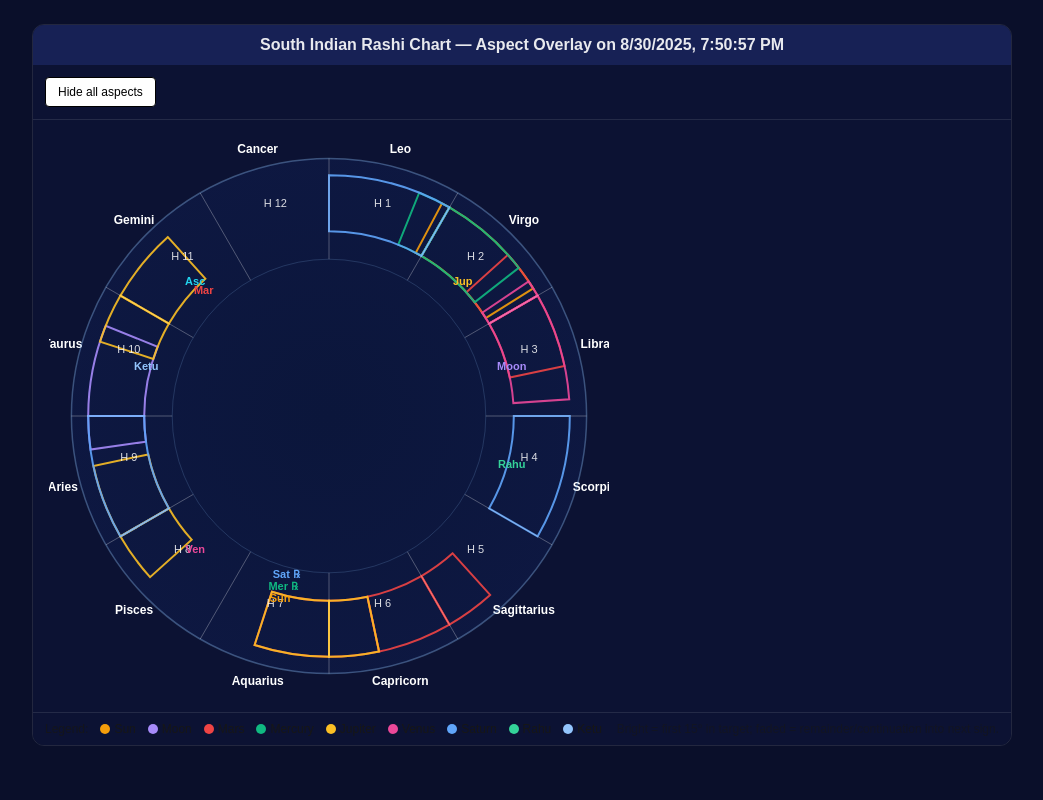
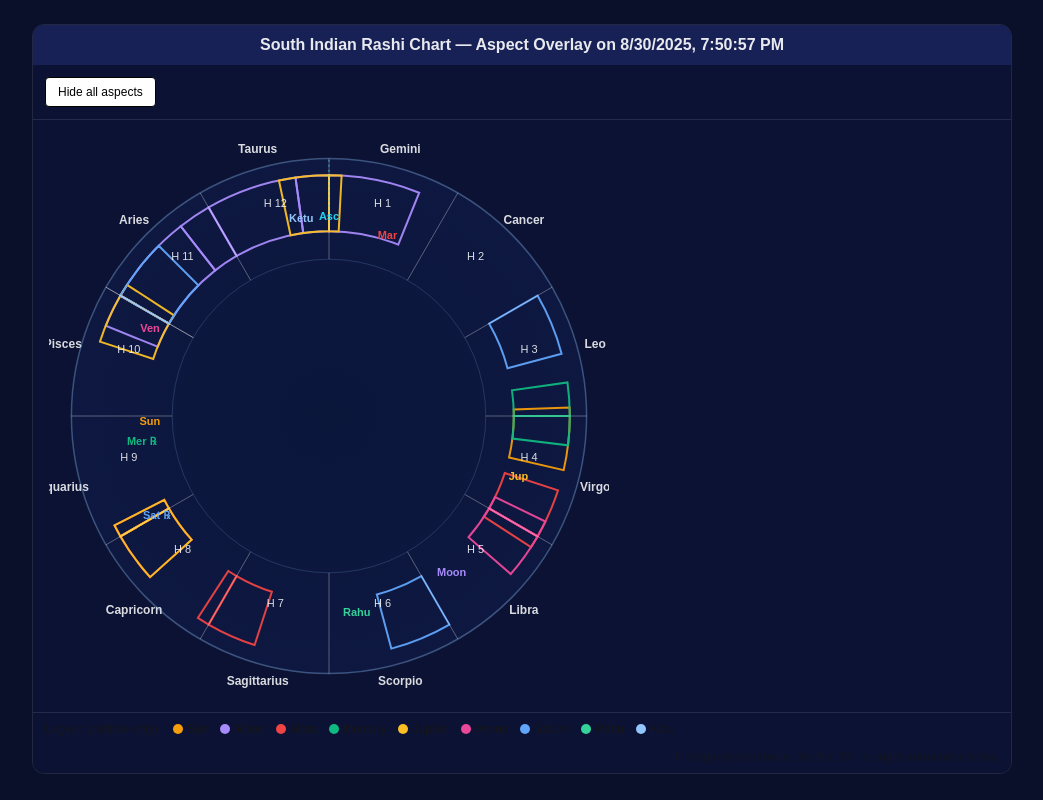
Before and after one commit to Vaishu1293/vedic-rashi, a Next.js app: page / in a window 1280 px wide. Both pictures are taken after a click on the button "Show all aspects". Shown: the whole page, without its empty margins (118-1161 px from the left). Built offline with nearby package versions, Linux system fonts and the light colour scheme.

Commit message:
planet-vision

```diff
--- a/src/app/circularRashiChart.tsx
+++ b/src/app/circularRashiChart.tsx
@@ -13,12 +13,12 @@ export interface Placement {
 }
 
 interface Props {
-  ascSign: number;
+  ascSign: number;               // fallback if no Asc placement found
   placements: Placement[];
-  size?: number;
+  size?: number;                 // px, default 560
   selectedPlanet?: Planet | null;
-  highlightPlanets?: Planet[];
-  showAllAspects?: boolean;      // NEW: control fill vs border mode
+  highlightPlanets?: Planet[];   // show *all* aspects for these
+  showAllAspects?: boolean;      // outline-only if true
 }
 
 export const P_COLOR: Record<Planet, string> = {
@@ -34,7 +34,7 @@ const P_LABEL: Record<Planet, string> = {
 
 // Whole-sign drishti
 export const DRISHTI_OFFSETS: Partial<Record<Planet, number[]>> = {
-  Sun:[6], Moon:[6], Mercury:[6], Venus:[6],
+  Sun:[6], Moon:[5, 6, 7], Mercury:[6], Venus:[6],
   Mars:[3,6,7], Jupiter:[4,6,8], Saturn:[2,6,9],
   Rahu:[], Ketu:[],
 };
@@ -46,15 +46,23 @@ const SIGN_NAMES = [
 
 // helpers
 const clampDeg = (d?: number) => Math.max(0, Math.min(29.999, d ?? 0));
-function signStartAngle(sign: number, ascSign: number): number {
-  const houseIdx = (sign - ascSign + 12) % 12;
+
+/** Angle for the *start* of a sign when H1 = ascSignEff is at 12 o’clock (-90°). */
+function signStartAngle(sign: number, ascSignEff: number): number {
+  const houseIdx = (sign - ascSignEff + 12) % 12;
   return -90 + houseIdx * 30;
 }
+
 function polar(cx: number, cy: number, r: number, angleDegCW: number) {
   const rad = (Math.PI / 180) * angleDegCW;
   return { x: cx + r * Math.cos(rad), y: cy + r * Math.sin(rad) };
 }
-function ringSectorPath(cx: number, cy: number, rInner: number, rOuter: number, startDeg: number, endDeg: number) {
+
+function ringSectorPath(
+  cx: number, cy: number,
+  rInner: number, rOuter: number,
+  startDeg: number, endDeg: number
+) {
   let s = startDeg, e = endDeg;
   if (e < s) [s, e] = [e, s];
   const large = e - s > 180 ? 1 : 0;
@@ -74,33 +82,62 @@ function ringSectorPath(cx: number, cy: number, rInner: number, rOuter: number,
 
 type Seg = { targetSign: number; startAngle: number; endAngle: number; color: string; brightFirst15: boolean };
 
-function makeSegmentsForPlanet(pl: Planet, placements: Placement[], ascSign: number): Seg[] {
+// --- replace this function with the one below ---
+
+function makeSegmentsForPlanet(pl: Planet, placements: Placement[], ascSignEff: number): Seg[] {
   const src = placements.find(p => p.planet === pl);
   if (!src) return [];
-  const deg = clampDeg(src.deg);
+
+  const startDeg = clampDeg(src.deg);      // degree inside the *target* sign
   const color = P_COLOR[pl];
   const offs = DRISHTI_OFFSETS[pl] ?? [];
+
+  // ⬅️ Moon spans 30°, everyone else 15°
+  const TOTAL_SPAN = pl === "Moon" ? 30 : 15;
+
   const out: Seg[] = [];
 
   for (const off of offs) {
     const tgt = (src.sign + off) % 12;
     const nxt = (tgt + 1) % 12;
 
-    const tgtStart = signStartAngle(tgt, ascSign);
-    const tgtEnd   = tgtStart + 30;
-    const segAStart = tgtStart + deg;
-    const segAEnd   = tgtEnd;
-    out.push({ targetSign: tgt, startAngle: segAStart, endAngle: segAEnd, color, brightFirst15: true });
+    const tgtStartAngle = signStartAngle(tgt, ascSignEff);
+    const nxtStartAngle = signStartAngle(nxt, ascSignEff);
 
-    if (deg > 0) {
-      const nxtStart = signStartAngle(nxt, ascSign);
-      const segBStart = nxtStart;
-      const segBEnd   = nxtStart + deg;
-      out.push({ targetSign: nxt, startAngle: segBStart, endAngle: segBEnd, color, brightFirst15: false });
+    // portion inside target sign
+    const endDegInTarget = Math.min(30, startDeg + TOTAL_SPAN);
+    const spanInTarget   = endDegInTarget - startDeg;                 // 0..TOTAL_SPAN
+    const overflow       = Math.max(0, (startDeg + TOTAL_SPAN) - 30); // 0..TOTAL_SPAN
+
+    // A) target sign: startDeg → min(startDeg + TOTAL_SPAN, 30)
+    if (spanInTarget > 0) {
+      out.push({
+        targetSign: tgt,
+        startAngle: tgtStartAngle + startDeg,
+        endAngle:   tgtStartAngle + endDegInTarget,
+        color,
+        // renderer will make the first 15° of this chunk bright, rest faded
+        brightFirst15: true,
+      });
+    }
+
+    // B) continuation into next sign: 0 → overflow
+    if (overflow > 0) {
+      out.push({
+        targetSign: nxt,
+        startAngle: nxtStartAngle + 0,
+        endAngle:   nxtStartAngle + overflow,
+        color,
+        // continuation is fade-only
+        brightFirst15: false,
+      });
     }
   }
+
   return out;
 }
+
+
 
 const CircularRashiChart: React.FC<Props> = ({
   ascSign,
@@ -113,11 +150,18 @@ const CircularRashiChart: React.FC<Props> = ({
   const cx = size / 2;
   const cy = size / 2;
 
-  const rOuter = size * 0.46;
-  const rInner = size * 0.28;
-  const rBandInner = size * 0.33;
-  const rBandOuter = size * 0.43;
+  const rOuter = size * 0.46;       // outer house border
+  const rInner = size * 0.28;       // inner house border
+  const rBandInner = size * 0.33;   // aspect band inner radius
+  const rBandOuter = size * 0.43;   // aspect band outer radius
 
+  // ✅ Ascendant-effective sign (H1). Use Asc placement if present.
+  const ascSignEff = useMemo(() => {
+    const asc = placements.find(p => p.planet === "Asc");
+    return asc ? asc.sign : ascSign;
+  }, [placements, ascSign]);
+
+  // group planets by sign (useful for small stacking in same sign/degree)
   const bySign = useMemo(() => {
     const m = new Map<number, Placement[]>();
     placements.forEach(p => {
@@ -125,27 +169,35 @@ const CircularRashiChart: React.FC<Props> = ({
       arr.push(p);
       m.set(p.sign, arr);
     });
+    // sort by degree for nicer stacking
+    m.forEach(arr => arr.sort((a,b) => clampDeg(a.deg) - clampDeg(b.deg)));
     return m;
   }, [placements]);
 
+  // collect aspect segments to draw
   const segs = useMemo(() => {
     const planets = highlightPlanets.length ? highlightPlanets : (selectedPlanet ? [selectedPlanet] : []);
     const res: Seg[] = [];
-    planets.forEach(pl => { makeSegmentsForPlanet(pl, placements, ascSign).forEach(s => res.push(s)); });
+    planets.forEach(pl => { makeSegmentsForPlanet(pl, placements, ascSignEff).forEach(s => res.push(s)); });
     return res;
-  }, [highlightPlanets, selectedPlanet, placements, ascSign]);
+  }, [highlightPlanets, selectedPlanet, placements, ascSignEff]);
 
-  // ticks
+  // ticks for house boundaries
   const ticks = useMemo(() => {
-    const lines = [];
+    const lines: Array<{x1:number,y1:number,x2:number,y2:number,opacity:number}> = [];
     for (let i=0; i<12; i++) {
-      const a = signStartAngle(i, ascSign);
+      const a = signStartAngle(i, ascSignEff);
       const p1 = polar(cx, cy, rOuter, a);
       const p2 = polar(cx, cy, rInner, a);
-      lines.push({ x1:p1.x, y1:p1.y, x2:p2.x, y2:p2.y, opacity:0.4 });
+      lines.push({ x1:p1.x, y1:p1.y, x2:p2.x, y2:p2.y, opacity:0.45 });
     }
+    // closing tick
+    const a0 = signStartAngle(0, ascSignEff)+360;
+    const p1 = polar(cx, cy, rOuter, a0);
+    const p2 = polar(cx, cy, rInner, a0);
+    lines.push({ x1:p1.x, y1:p1.y, x2:p2.x, y2:p2.y, opacity:0.45 });
     return lines;
-  }, [ascSign, cx, cy, rOuter, rInner]);
+  }, [ascSignEff, cx, cy, rOuter, rInner]);
 
   return (
     <div className="relative" style={{ width: size, height: size }}>
@@ -156,25 +208,34 @@ const CircularRashiChart: React.FC<Props> = ({
             <stop offset="100%" stopColor="#0e1842" />
           </radialGradient>
         </defs>
+
+        {/* Background */}
         <circle cx={cx} cy={cy} r={rOuter} fill="url(#bgGrad)" />
 
-        {/* Aspect overlays */}
+        {/* === Aspect bands UNDER borders === */}
         {segs.map((s, i) => {
           const fullPath = ringSectorPath(cx, cy, rBandInner, rBandOuter, s.startAngle, s.endAngle);
           if (showAllAspects) {
-            // outline only
-            return <path key={i} d={fullPath} fill="none" stroke={s.color} strokeWidth={2} opacity={0.9} />;
+            return (
+              <path
+                key={i}
+                d={fullPath}
+                fill="none"
+                stroke={s.color}
+                strokeWidth={2}
+                opacity={0.95}
+              />
+            );
           } else {
-            // filled with bright/fade
-            const fullSpan = s.endAngle - s.startAngle;
-            const brightSpan = s.brightFirst15 ? Math.min(15, fullSpan) : 0;
+            const span = s.endAngle - s.startAngle;
+            const brightSpan = s.brightFirst15 ? Math.min(15, span) : 0;
             const brightEnd  = s.startAngle + brightSpan;
             const brightPath = s.brightFirst15 && brightSpan > 0
               ? ringSectorPath(cx, cy, rBandInner, rBandOuter, s.startAngle, brightEnd)
               : null;
-            const fadePath = ringSectorPath(cx, cy, rBandInner, rBandOuter, s.brightFirst15 ? brightEnd : s.startAngle, s.endAngle);
+            const fadePath   = ringSectorPath(cx, cy, rBandInner, rBandOuter, s.brightFirst15 ? brightEnd : s.startAngle, s.endAngle);
             return (
-              <g key={i} style={{ mixBlendMode:"screen" }}>
+              <g key={i} style={{ mixBlendMode: "screen" }}>
                 {fadePath && <path d={fadePath} fill={s.color} opacity={0.22} />}
                 {brightPath && <path d={brightPath} fill={s.color} opacity={0.72} />}
                 <path d={fullPath} fill="none" stroke={s.color} strokeWidth={1.5} opacity={0.9} />
@@ -183,47 +244,88 @@ const CircularRashiChart: React.FC<Props> = ({
           }
         })}
 
-        {/* Sign names */}
+        {/* Sign names around rim (absolute sign order) */}
         {Array.from({length:12}).map((_, signIdx) => {
-          const mid = signStartAngle(signIdx, ascSign) + 15;
+          const mid = signStartAngle(signIdx, ascSignEff) + 15;
           const rp  = rOuter + 18;
           const tp  = polar(cx, cy, rp, mid);
           return (
-            <text key={signIdx} x={tp.x} y={tp.y} fill="white" fontSize={12} fontWeight={600} textAnchor="middle" dominantBaseline="middle">
+            <text
+              key={`sign-name-${signIdx}`}
+              x={tp.x} y={tp.y}
+              fill="rgba(255,255,255,0.85)"
+              fontSize={12} fontWeight={600}
+              textAnchor="middle" dominantBaseline="middle"
+            >
               {SIGN_NAMES[signIdx]}
             </text>
           );
         })}
 
-        {/* House numbers + planets */}
+        {/* House numbers & planets (planets by degree) */}
         {Array.from({length:12}).map((_, sign) => {
-          const mid = signStartAngle(sign, ascSign) + 15;
+          const mid = signStartAngle(sign, ascSignEff) + 15;
           const labelR = (rInner + rOuter) / 2;
           const p = polar(cx, cy, labelR, mid);
-          const houseNo = ((sign - ascSign + 12) % 12) + 1;
+          const houseNo = ((sign - ascSignEff + 12) % 12) + 1; // ✅ H1 = Asc
           const plist = bySign.get(sign) ?? [];
+
           return (
-            <g key={sign}>
-              <text x={p.x} y={p.y-12} fill="rgba(255,255,255,.85)" fontSize={11} textAnchor="middle" dominantBaseline="middle">
+            <g key={`house-${sign}`}>
+              {/* House number */}
+              <text
+                x={p.x} y={p.y - 12}
+                fill="rgba(255,255,255,.85)" fontSize={11}
+                textAnchor="middle" dominantBaseline="middle"
+              >
                 H {houseNo}
               </text>
+
+              {/* Planets at their *degree* within the sign */}
               {plist.map((pl, idx) => {
-                const rp = labelR - 18 - idx*12;
-                const tp = polar(cx, cy, rp, mid);
+                const deg = clampDeg(pl.deg);
+                const angle = signStartAngle(sign, ascSignEff) + deg;
+
+                // slight radial staggering if multiple in same sign to avoid overlaps
+                const baseR = labelR - 8;
+                const rp = baseR - idx * 10;
+                const tp = polar(cx, cy, rp, angle);
+
+                const isAsc = pl.planet === "Asc";
                 return (
-                  <text key={`${sign}-${pl.planet}-${idx}`} x={tp.x} y={tp.y} fill={P_COLOR[pl.planet]} fontSize={11} fontWeight={600} textAnchor="middle" dominantBaseline="middle">
-                    {P_LABEL[pl.planet]}{pl.retro ? " ℞" : ""}
-                  </text>
+                  <g key={`pl-${sign}-${pl.planet}-${idx}`}>
+                    {/* ascendant marker line to rim */}
+                    {isAsc && (
+                      <line
+                        x1={tp.x} y1={tp.y}
+                        x2={polar(cx, cy, rOuter, angle).x}
+                        y2={polar(cx, cy, rOuter, angle).y}
+                        stroke={P_COLOR.Asc}
+                        strokeOpacity={0.7}
+                        strokeDasharray="2 3"
+                      />
+                    )}
+                    <text
+                      x={tp.x} y={tp.y}
+                      fill={P_COLOR[pl.planet]}
+                      fontSize={11} fontWeight={700}
+                      textAnchor="middle" dominantBaseline="middle"
+                    >
+                      {P_LABEL[pl.planet]}{pl.retro ? " ℞" : ""}
+                    </text>
+                  </g>
                 );
               })}
             </g>
           );
         })}
 
-        {/* Borders */}
+        {/* Borders on top */}
         <circle cx={cx} cy={cy} r={rOuter} fill="none" stroke="rgba(147,197,253,.35)" strokeWidth="1.5" />
         <circle cx={cx} cy={cy} r={rInner} fill="none" stroke="rgba(147,197,253,.18)" strokeWidth="1" />
-        {ticks.map((t,i)=>(<line key={i} x1={t.x1} y1={t.y1} x2={t.x2} y2={t.y2} stroke="rgba(255,255,255,0.7)" strokeOpacity={t.opacity} />))}
+        {ticks.map((t,i)=>(
+          <line key={i} x1={t.x1} y1={t.y1} x2={t.x2} y2={t.y2} stroke="rgba(255,255,255,0.7)" strokeOpacity={t.opacity} />
+        ))}
       </svg>
     </div>
   );
--- a/src/app/natalChart.tsx
+++ b/src/app/natalChart.tsx
@@ -7,12 +7,14 @@ interface NatalChartProps { title: string; }
 const ALL_DRISHTI_PLANETS = ["Sun","Moon","Mars","Mercury","Jupiter","Venus","Saturn","Rahu","Ketu"] as const;
 
 const NatalChart: React.FC<NatalChartProps> = ({ title }) => {
+  // fallback asc sign (used only if no Asc placement is provided)
   const [ascSign] = useState<number>(4); // Leo
+
   const [placements, setPlacements] = useState<Placement[]>([
-    { planet: "Asc", sign: 2 },
-    { planet: "Sun", sign: 10, deg: 28 },  // Gemini 15° (for testing)
-    { planet: "Moon", sign: 6, deg: 22 },
-    { planet: "Mars", sign: 2, deg: 18 },
+    { planet: "Asc", sign: 2, deg: 0 },     // Asc in Leo (H1 at Leo)
+    { planet: "Sun", sign: 10, deg: 28 },    // Aquarius 28°
+    { planet: "Moon", sign: 6, deg: 22 },    // Libra 22°
+    { planet: "Mars", sign: 2, deg: 18 },    // Gemini 18°
     { planet: "Mercury", sign: 10, deg: 22, retro: true },
     { planet: "Jupiter", sign: 5, deg: 18 },
     { planet: "Venus", sign: 11, deg: 26 },
@@ -21,12 +23,8 @@ const NatalChart: React.FC<NatalChartProps> = ({ title }) => {
     { planet: "Ketu", sign: 1, deg: 22 },
   ]);
 
-  // (optional) one-time tiny shuffle like your demo
   useEffect(() => {
-    setPlacements(prev => prev.map(p => ({
-      ...p,
-      sign: Math.random() < 0.0 ? ((p.sign + 1) % 12) : p.sign, // disabled randomness here
-    })));
+    setPlacements(prev => prev); // keep deterministic for now
   }, []);
 
   const timestamp = useMemo(() => new Date().toLocaleString(), []);
@@ -81,11 +79,11 @@ const NatalChart: React.FC<NatalChartProps> = ({ title }) => {
       {/* Chart */}
       <div className="p-3 md:p-4 bg-[#0c1233]">
         <CircularRashiChart
-          ascSign={ascSign}
+          ascSign={ascSign}                         // fallback only; H1 comes from Asc placement
           placements={placements}
           size={560}
           selectedPlanet={showAllAspects ? null : selected}
-          highlightPlanets={showAllAspects ? (availableDrishtiPlanets) : []}
+          highlightPlanets={showAllAspects ? availableDrishtiPlanets : []}
           showAllAspects={showAllAspects}
         />
       </div>
@@ -93,14 +91,14 @@ const NatalChart: React.FC<NatalChartProps> = ({ title }) => {
       {/* Legend */}
       {showAllAspects && (
         <div className="px-3 py-2 text-xs flex flex-wrap items-center gap-3 border-t border-white/10 bg-[#0c1233]">
-          <span className="opacity-80">Legend:</span>
+          <span className="opacity-80">Legend (outline-only):</span>
           {availableDrishtiPlanets.map(p => (
             <span key={`legend-${p}`} className="inline-flex items-center gap-1">
               <span className="inline-block w-2.5 h-2.5 rounded-full" style={{ background: P_COLOR[p] }} />
               {p}
             </span>
           ))}
-          <span className="opacity-60 ml-auto">Bright = first 15° in target; faded = remainder/continuation into next sign.</span>
+          <span className="opacity-60 ml-auto">In single-planet mode, the first 15° is bright; remainder fades.</span>
         </div>
       )}
     </div>
```
